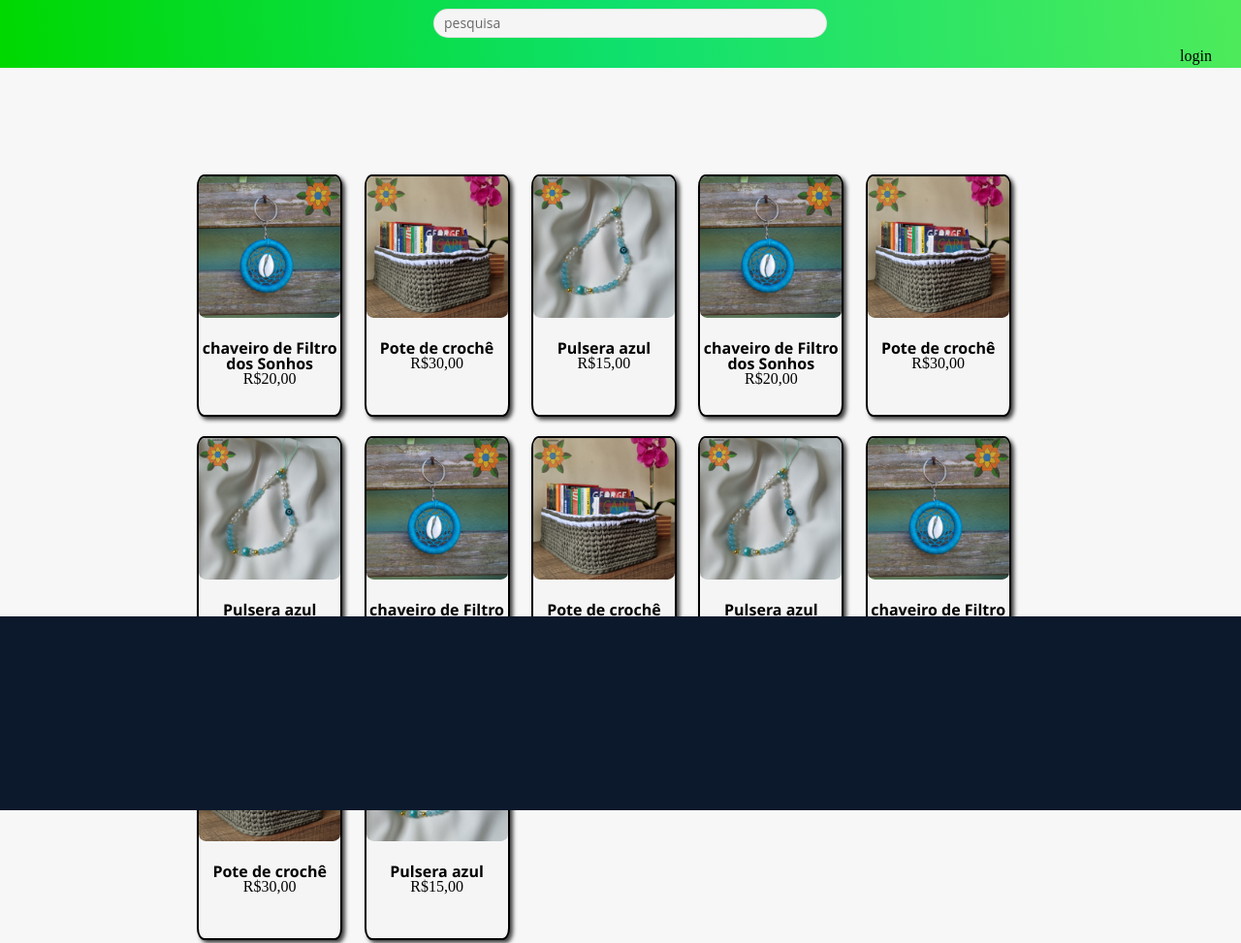
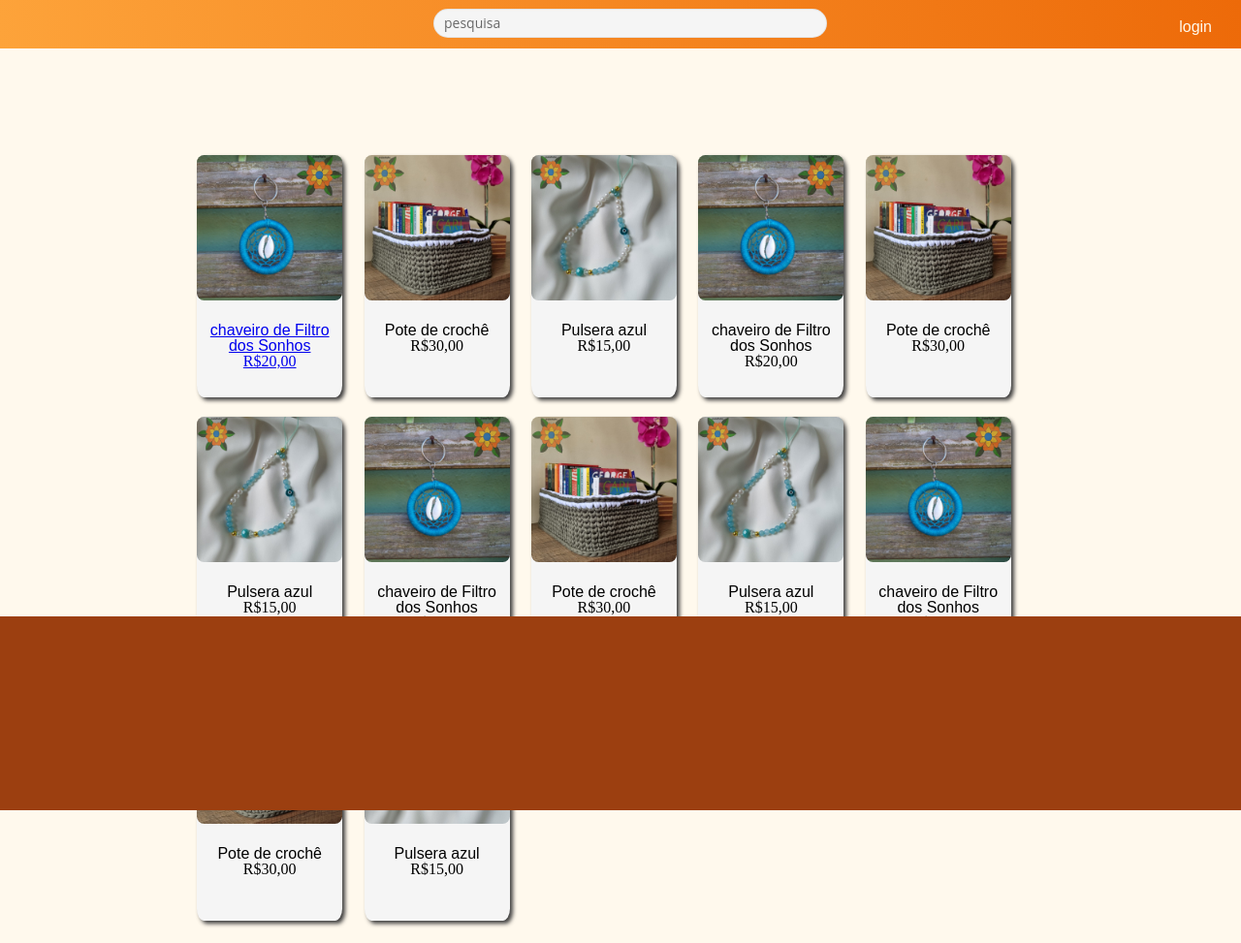
Before and after one commit to zdfgvx/atelieale, a plain HTML site: page atelieale/index.html in a window 1280 px wide. Shown: the top 973 px of the page at 97% size. Drawn offline with Linux system fonts and the light colour scheme.

Commit message:
Add files via upload

```diff
--- a/atelieale/index.html
+++ b/atelieale/index.html
@@ -18,13 +18,14 @@
         </div>
     </header>
     <main>
+        <!--------------------produtos--------------------->
         <ul class="produtos">
             <li>
-                <img src="imagens/WhatsApp Image 2023-10-05 at 10.40.47 (1).jpeg" alt="" class="Image">
+                <a href="produto.html"><img src="imagens/WhatsApp Image 2023-10-05 at 10.40.47 (1).jpeg" alt="" class="Image">
                 <div class="descricao">
                     <h2>chaveiro de Filtro dos Sonhos</h2>
                     <p>R$20,00</p>
-                </div>
+                </div></a>
             </li>
             <li>
                 <img src="imagens/WhatsApp Image 2023-10-05 at 10.40.47 (2).jpeg" alt="" class="Image">
@@ -107,7 +108,6 @@
     </main>
     <footer>
         <h2></h2>
-
     </footer>
 </body>
 </html>
--- a/atelieale/style.css
+++ b/atelieale/style.css
@@ -1,13 +1,11 @@
 body {
-
-    background: rgba(247, 247, 247, 0.925);
-    font-family: 'Open Sans', sans-serif;
+    background: #fff9ed;
 }
 
 /* --------------------------cabecalho-----------------------------*/
 header {
-    height: 70px;
-    background: linear-gradient(85deg, rgb(0, 216, 0), rgb(15, 224, 109), rgb(77, 235, 91));
+    height: 50px;
+    background: linear-gradient(85deg, #fda33a,#ed6a09);
     margin-bottom: 50px;
 }
 
@@ -45,15 +43,16 @@ header {
 
 .login {
     position: absolute;
-    top: 50px;
+    top: 20px;
     right: 30px;
     text-decoration: none;
-    color: black;
+    color: #fff9ed;
+    font-family: 'Raleway', sans-serif;
 
 }
 
 
-/*-------------------------------produtos-------------------------------*/
+/*-------------------------------produtos do inicio-------------------------------*/
 .Image {
     width: 100%;
     border-radius: 5%;
@@ -77,27 +76,22 @@ header {
     background-color: rgb(245, 245, 245);
     border-radius: 5%;
     box-shadow: 3px 3px 4px rgb(63, 62, 62);
-    border: black solid 2px;
-    transition: 2s linear;
+    transition: 100ms linear;
+
 }
 
-.produtos h2 {
-    font-weight: bold;
-    font-family: 'Segoe UI', Tahoma, Geneva, Verdana, sans-serif;
-}
 
 .produtos li:hover {
     box-shadow: 2px 2px 4px rgb(0, 0, 0);
-    border: solid 2px brown;
+    transform: scale(1.05);
 }
 
 .produtos li:active {
-    transform: scale();
-    border: solid 2px rgb(10, 5, 5);
-
+    transform: scale(1);
 }
-.descricao{
+.descricao h2{
     padding: 20px 0 0 0;
+    font-family: 'Noto Sans Kawi', sans-serif;
 }
 
 
@@ -107,7 +101,7 @@ footer {
     top: 79.5%;
     width: 100%;
     height: 200px;
-    background-color: #0c192c;
+    background-color: #9c3f10;
 }
 
 /*--------------------------------login ---------------------------*/
@@ -198,3 +192,8 @@ form {
     color: #264143;
     padding: 5px;
 }
+/*---------------Especificação dos produtos---------------*/
+.imagenProduto{
+    width: 27%;
+    margin: 0 0 0 250px;
+}
```
Also changed, not shown: atelieale/produto.html (added, +25 -0 lines).
